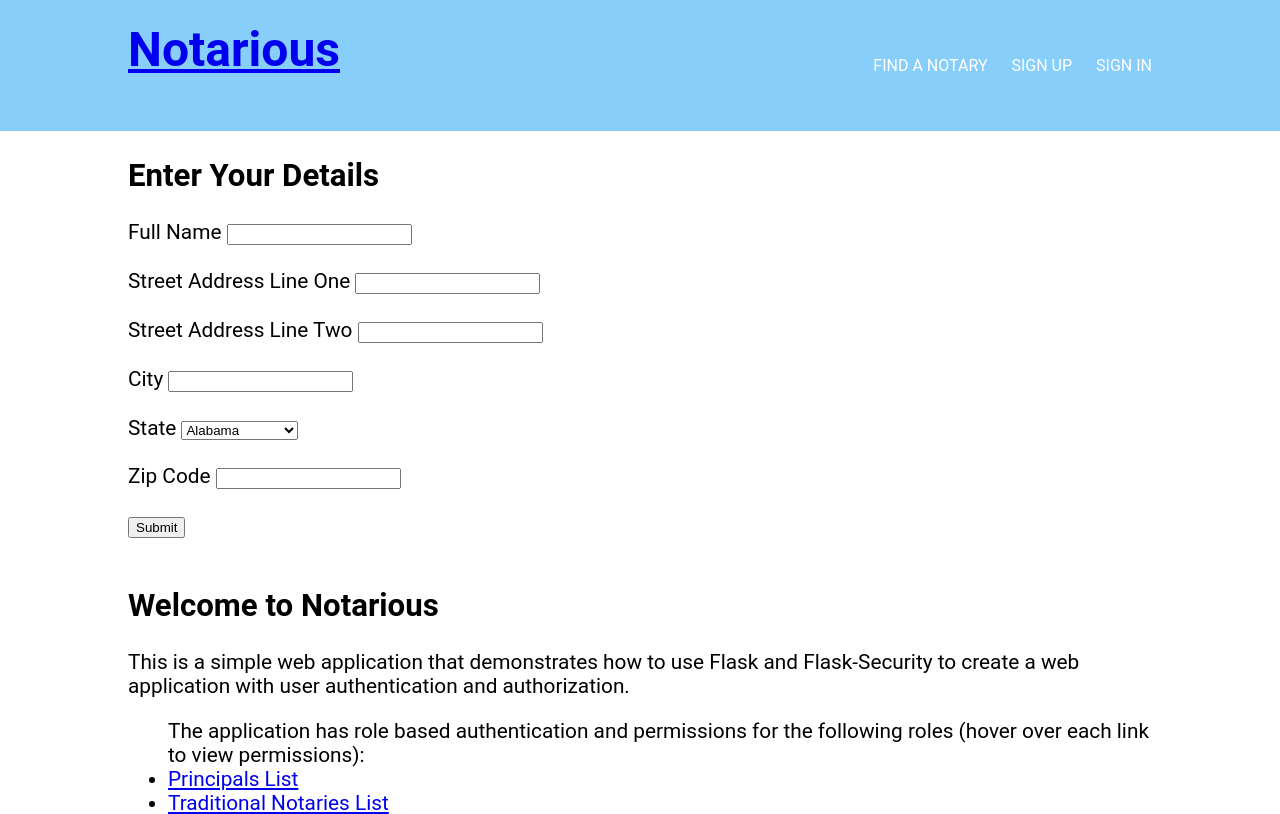
After one commit to ahauser16/flask-security-sandbox, a Flask app: page /signup_user_details in a window 1280 px wide. The commit adds this page. Shown: the top 814 px of the page. Run offline with Flask 3, Linux system fonts and the light colour scheme; data comes from the database, SQL or seed files in the repository.

```diff
--- a/app.py
+++ b/app.py
@@ -30,9 +30,12 @@
     SignupAdminForm,
     SignupNotaryForm,
     ConfirmRegistrationForm,
+    UserDetailsForm,
 )
 
 # from routes.routes import index
+from api.notary_auth import match_notary_credentials
+
 from config import Config  # Import the Config class
 
 
@@ -46,7 +49,16 @@
 
 app.app_context().push()
 
-app.logger.setLevel(logging.INFO)
+# Create a logger
+logger = logging.getLogger()
+logger.setLevel(logging.INFO)  # Set the logging level to INFO
+
+# Create a console handler
+handler = logging.StreamHandler()
+handler.setLevel(logging.INFO)  # Set the handler level to INFO
+
+# Add the handler to the logger
+logger.addHandler(handler)
 
 
 @app.before_first_request
@@ -100,7 +112,21 @@
 security = Security(app, user_datastore)
 
 
+class UserDetails(db.Model):
+    __tablename__ = "user_details"
+    id = db.Column(db.Integer, primary_key=True)
+    user_id = db.Column(db.Integer, db.ForeignKey("user.id"))
+    full_name = db.Column(db.String(100), nullable=False)
+    street_address_line_one = db.Column(db.String(255), nullable=False)
+    street_address_line_two = db.Column(db.String(255), nullable=True)
+    city = db.Column(db.String(100), nullable=False)
+    state = db.Column(db.String(2), nullable=False)
+    zip_code = db.Column(db.String(20), nullable=False)
+    user = db.relationship("User", backref="details", uselist=False)
+
+
 class NotaryCredentials(db.Model):
+    __tablename__ = "notary_credentials"
     id = db.Column(db.Integer, primary_key=True)
     user_id = db.Column(db.Integer, db.ForeignKey("user.id"))
     commission_holder_name = db.Column(db.String(100))
@@ -113,6 +139,7 @@
 
 
 class NotarialAct(db.Model):
+    __tablename__ = "notarial_act"
     id = db.Column(db.Integer, primary_key=True)
     user_id = db.Column(db.Integer, db.ForeignKey("user.id"))
     date = db.Column(db.DateTime)
@@ -174,13 +201,33 @@
         session["password"] = form.password.data
         session["role_id"] = role.id
 
-        if role.name == "Admin":
-            return redirect(url_for("signup_admin"))
-        elif role.name == "Principal":
-            return redirect(url_for("signup_principal"))
-        elif role.name in ["Traditional Notary", "Electronic Notary"]:
+        return redirect(url_for("signup_user_details"))
+    return render_template("signup.html", form=form)
+
+
+@app.route("/signup_user_details", methods=["GET", "POST"])
+def signup_user_details():
+    form = UserDetailsForm()
+    if form.validate_on_submit():
+        session["full_name"] = form.full_name.data
+        session["street_address_line_one"] = form.street_address_line_one.data
+        session["street_address_line_two"] = form.street_address_line_two.data
+        session["city"] = form.city.data
+        session["state"] = form.state.data
+        session["zip_code"] = form.zip_code.data
+
+        role_id = session.get("role_id")
+        if role_id in [3, 4]:  # Traditional Notary or Electronic Notary
             return redirect(url_for("signup_notary"))
-    return render_template("signup.html", form=form)
+        else:
+            return redirect(url_for("confirm_registration"))
+
+    # Prepopulate hidden fields with session data
+    form.email.data = session.get("email")
+    form.password.data = session.get("password")
+    form.role_id.data = session.get("role_id")
+
+    return render_template("signup_user_details.html", form=form)
 
 
 @app.route("/signup_admin", methods=["GET", "POST"])
@@ -216,6 +263,34 @@
     form = SignupNotaryForm()
 
     if form.validate_on_submit():
+        form_data = {
+            "email": session.get("email"),
+            "password": session.get("password"),
+            "full_name": form.full_name.data,
+            "commission_id": form.commission_id.data,
+            "commissioned_county": form.commissioned_county.data,
+            "commission_start_date": form.commission_start_date.data.strftime(
+                "%Y-%m-%d"
+            ),
+            "commission_expiration_date": form.commission_expiration_date.data.strftime(
+                "%Y-%m-%d"
+            ),
+        }
+        api_data = match_notary_credentials(form_data)
+        if api_data is None:
+            flash("No matching data found in the API's database", "danger")
+            return render_template("signup_notary.html", form=form)
+
+        # Store the form data and API data in the session
+        session["full_name"] = form_data["full_name"]
+        session["commission_id"] = form_data["commission_id"]
+        session["commissioned_county"] = form_data["commissioned_county"]
+        session["commission_start_date"] = form_data["commission_start_date"]
+        session["commission_expiration_date"] = form_data["commission_expiration_date"]
+        session["commission_type_traditional_or_electronic"] = api_data[
+            "commission_type_traditional_or_electronic"
+        ]
+
         return redirect(url_for("confirm_registration"))
 
     # Set the default value for the email and password fields here, inside the route function
@@ -234,11 +309,60 @@
         )
         role = Role.query.filter_by(id=session["role_id"]).first()
         user_datastore.add_role_to_user(user, role)
+
+        # Add user details
+        user_details = UserDetails(
+            user_id=user.id,
+            full_name=session.get("full_name"),
+            street_address_line_one=session.get("street_address_line_one"),
+            street_address_line_two=session.get("street_address_line_two"),
+            city=session.get("city"),
+            state=session.get("state"),
+            zip_code=session.get("zip_code"),
+        )
+        db.session.add(user_details)
+
+        # If user is a notary, add notary credentials
+        if session["role_id"] in [3, 4]:  # Traditional Notary or Electronic Notary
+            notary_credentials = NotaryCredentials(
+                user_id=user.id,
+                commission_holder_name=session.get("commission_holder_name"),
+                commission_number_uid=session.get("commission_number_uid"),
+                commissioned_county=session.get("commissioned_county"),
+                commission_type_traditional_or_electronic=(
+                    "Traditional" if session["role_id"] == 3 else "Electronic"
+                ),
+                term_issue_date=session.get("commission_start_date"),
+                term_expiration_date=session.get("commission_expiration_date"),
+            )
+            db.session.add(notary_credentials)
+
         db.session.commit()
         login_user(user)
         return redirect(url_for("index"))
-    else:
-        return render_template("signup_final.html", form=form, session=session)
+
+    # Prepopulate hidden fields with session data
+    form.email.data = session.get("email")
+    form.password.data = session.get("password")
+    form.role_id.data = session.get("role_id")
+    form.full_name.data = session.get("full_name")
+    form.street_address_line_one.data = session.get("street_address_line_one")
+    form.street_address_line_two.data = session.get("street_address_line_two")
+    form.city.data = session.get("city")
+    form.state.data = session.get("state")
+    form.zip_code.data = session.get("zip_code")
+
+    if session["role_id"] in [3, 4]:  # Traditional Notary or Electronic Notary
+        form.commission_holder_name.data = session.get("commission_holder_name")
+        form.commission_number_uid.data = session.get("commission_number_uid")
+        form.commissioned_county.data = session.get("commissioned_county")
+        form.commission_start_date.data = session.get("commission_start_date")
+        form.commission_expiration_date.data = session.get("commission_expiration_date")
+        form.commission_type_traditional_or_electronic.data = (
+            "Traditional" if session["role_id"] == "3" else "Electronic"
+        )
+
+    return render_template("signup_final.html", form=form)
 
 
 @app.route("/signin", methods=["GET", "POST"])
--- a/forms/signup_forms.py
+++ b/forms/signup_forms.py
@@ -1,7 +1,15 @@
 # forms.py
 from flask import session
 from flask_wtf import FlaskForm
-from wtforms import StringField, PasswordField, RadioField, SubmitField, HiddenField, DateField
+from wtforms import (
+    StringField,
+    PasswordField,
+    RadioField,
+    SubmitField,
+    HiddenField,
+    DateField,
+    SelectField,
+)
 from wtforms.validators import DataRequired, Email
 
 
@@ -57,17 +65,110 @@
     admin_code = StringField("Admin Code", validators=[DataRequired()])
     submit = SubmitField("Submit")
 
+
 class SignupNotaryForm(FlaskForm):
     email = HiddenField("Email")
     password = HiddenField("Password")
     user_type = HiddenField("User Type", default=lambda: session.get("user_type"))
     full_name = StringField("Full Name", validators=[DataRequired()])
     commission_id = StringField("Commission ID", validators=[DataRequired()])
-    commissioned_county = StringField("Commissioned County", validators=[DataRequired()])
-    commission_start_date = DateField("Commission Start Date", validators=[DataRequired()])
-    commission_expiration_date = DateField("Commission Expiration Date", validators=[DataRequired()])
+    commissioned_county = StringField(
+        "Commissioned County", validators=[DataRequired()]
+    )
+    commission_start_date = DateField(
+        "Commission Start Date", validators=[DataRequired()]
+    )
+    commission_expiration_date = DateField(
+        "Commission Expiration Date", validators=[DataRequired()]
+    )
+    submit = SubmitField("Submit")
+
+
+class UserDetailsForm(FlaskForm):
+    email = HiddenField("Email")
+    password = HiddenField("Password")
+    role_id = HiddenField("Role ID")
+    user_type = HiddenField("User Type", default=lambda: session.get("user_type"))
+    full_name = StringField("Full Name", validators=[DataRequired()])
+    street_address_line_one = StringField(
+        "Street Address Line One", validators=[DataRequired()]
+    )
+    street_address_line_two = StringField("Street Address Line Two")
+    city = StringField("City", validators=[DataRequired()])
+    state = SelectField(
+        "State",
+        choices=[
+            ("AL", "Alabama"),
+            ("AK", "Alaska"),
+            ("AZ", "Arizona"),
+            ("AR", "Arkansas"),
+            ("CA", "California"),
+            ("CO", "Colorado"),
+            ("CT", "Connecticut"),
+            ("DE", "Delaware"),
+            ("FL", "Florida"),
+            ("GA", "Georgia"),
+            ("HI", "Hawaii"),
+            ("ID", "Idaho"),
+            ("IL", "Illinois"),
+            ("IN", "Indiana"),
+            ("IA", "Iowa"),
+            ("KS", "Kansas"),
+            ("KY", "Kentucky"),
+            ("LA", "Louisiana"),
+            ("ME", "Maine"),
+            ("MD", "Maryland"),
+            ("MA", "Massachusetts"),
+            ("MI", "Michigan"),
+            ("MN", "Minnesota"),
+            ("MS", "Mississippi"),
+            ("MO", "Missouri"),
+            ("MT", "Montana"),
+            ("NE", "Nebraska"),
+            ("NV", "Nevada"),
+            ("NH", "New Hampshire"),
+            ("NJ", "New Jersey"),
+            ("NM", "New Mexico"),
+            ("NY", "New York"),
+            ("NC", "North Carolina"),
+            ("ND", "North Dakota"),
+            ("OH", "Ohio"),
+            ("OK", "Oklahoma"),
+            ("OR", "Oregon"),
+            ("PA", "Pennsylvania"),
+            ("RI", "Rhode Island"),
+            ("SC", "South Carolina"),
+            ("SD", "South Dakota"),
+            ("TN", "Tennessee"),
+            ("TX", "Texas"),
+            ("UT", "Utah"),
+            ("VT", "Vermont"),
+            ("VA", "Virginia"),
+            ("WA", "Washington"),
+            ("WV", "West Virginia"),
+            ("WI", "Wisconsin"),
+            ("WY", "Wyoming"),
+        ],
+        validators=[DataRequired()],
+    )
+    zip_code = StringField("Zip Code", validators=[DataRequired()])
     submit = SubmitField("Submit")
 
 
 class ConfirmRegistrationForm(FlaskForm):
-    confirm = SubmitField("Confirm Registration")
+    email = HiddenField("Email")
+    password = HiddenField("Password")
+    role_id = HiddenField("Role ID")
+    full_name = HiddenField("Full Name")
+    street_address_line_one = HiddenField("Street Address Line One")
+    street_address_line_two = HiddenField("Street Address Line Two")
+    city = HiddenField("City")
+    state = HiddenField("State")
+    zip_code = HiddenField("Zip Code")
+    commission_holder_name = HiddenField("Commission Holder Name")
+    commission_number_uid = HiddenField("Commission Number/UID")
+    commissioned_county = HiddenField("Commissioned County")
+    commission_start_date = HiddenField("Commission Start Date")
+    commission_expiration_date = HiddenField("Commission Expiration Date")
+    commission_type_traditional_or_electronic = HiddenField("Commission Type")
+    submit = SubmitField("Confirm Registration")
--- /dev/null
+++ b/templates/signup_user_details.html
@@ -0,0 +1,19 @@
+{% extends 'base.html' %} {% block main_content %}
+<h2>Enter Your Details</h2>
+
+<form
+  action="{{ url_for('signup_user_details') }}"
+  method="POST"
+  id="user-details-form"
+>
+  {{ form.hidden_tag() }} {{ form.full_name.label }} {{ form.full_name() }}<br /><br />
+  {{ form.street_address_line_one.label }} {{ form.street_address_line_one()
+  }}<br /><br />
+  {{ form.street_address_line_two.label }} {{ form.street_address_line_two()
+  }}<br /><br />
+  {{ form.city.label }} {{ form.city() }}<br /><br />
+  {{ form.state.label }} {{ form.state() }}<br /><br />
+  {{ form.zip_code.label }} {{ form.zip_code() }}<br /><br />
+  {{ form.submit() }}<br /><br />
+</form>
+{% endblock %}
```
Also changed, not shown: api/notary_auth.py (added, +57 -0 lines), templates/signup_final.html (+28 -6 lines), templates/signup_notary.html (+14 -9 lines), templates/confirm_registration.html (added).
